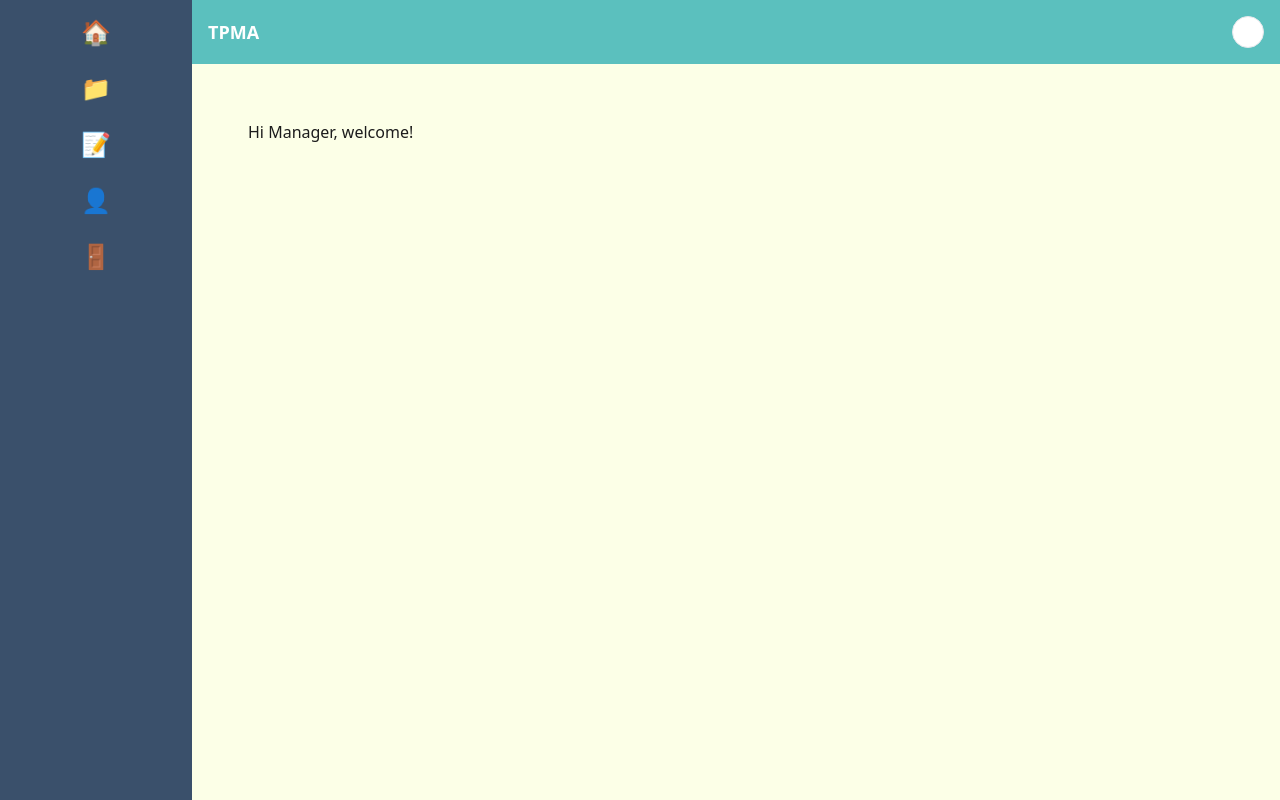
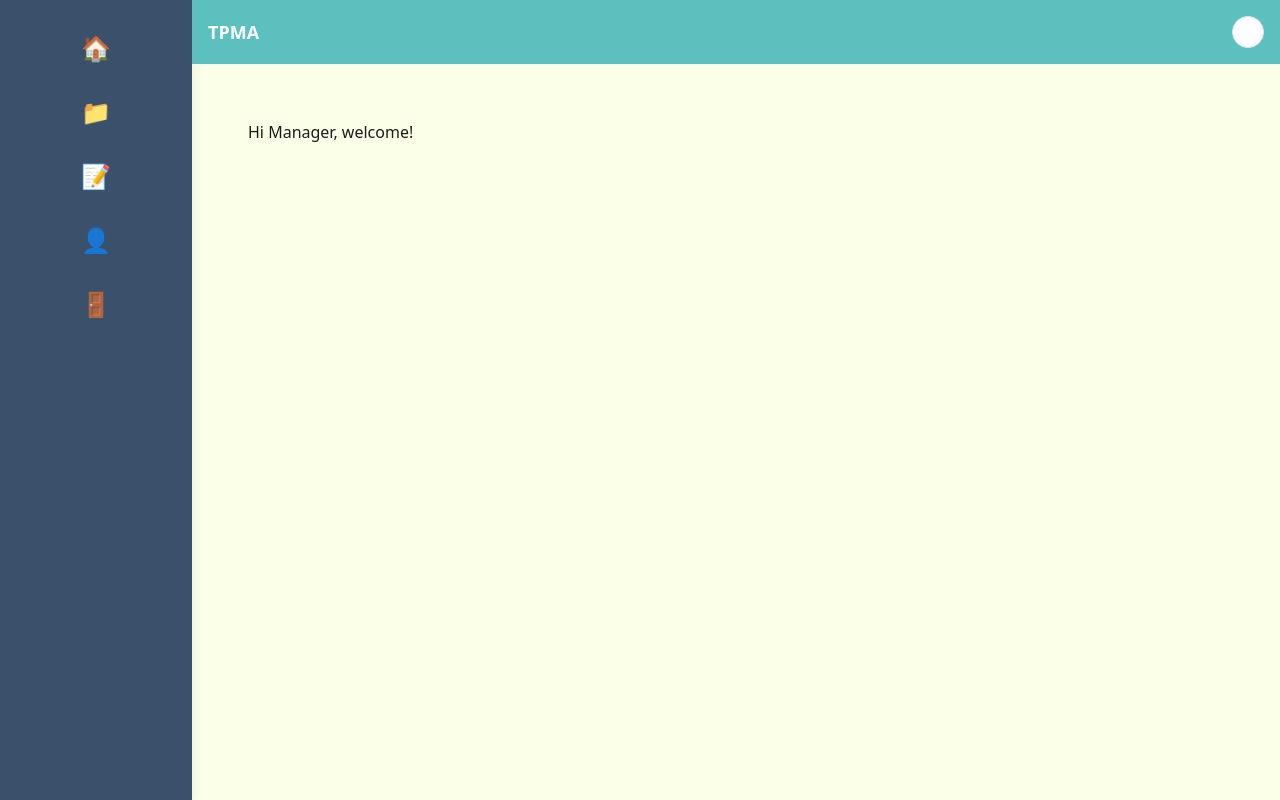
Before and after one commit to Muaz2004/tpma, a React (Create React App) app in the folder frontend/: page /manager-dashboard in a window 1280 px wide. Built offline with nearby package versions, Linux system fonts and the light colour scheme; no server answers.

Commit message:
sidebar styled

```diff
--- a/frontend/src/components/Sidebar.js
+++ b/frontend/src/components/Sidebar.js
@@ -3,22 +3,24 @@ import { Link } from "react-router-dom";
 import { AuthContext } from "../context/AuthContext";
 import { useContext } from "react";
 
+const Sidebar = () => {
+  const { user } = useContext(AuthContext);
+  const dashboard =
+    user?.role.toLowerCase() === "manager"
+      ? "/manager-dashboard"
+      : "/user-dashboard";
 
-const  Sidebar= ()=>{
- const {  user } = useContext(AuthContext);
- const dashboard=user?.role.toLowerCase() === "manager" ? "/manager-dashboard" : "/user-dashboard";
+  return (
+    <div className="w-48 bg-[#3A506B] h-screen flex flex-col items-center py-8 text-white space-y-8 shadow-lg">
 
-    return (
+      <Link to={dashboard} className="text-2xl hover:opacity-75 transition">🏠</Link>
+      <Link to="/projects" className="text-2xl hover:opacity-75 transition">📁</Link>
+      <Link to="/tasks" className="text-2xl hover:opacity-75 transition">📝</Link>
+      <Link to="/profile" className="text-2xl hover:opacity-75 transition">👤</Link>
+      <Link to="/logout" className="text-2xl hover:opacity-75 transition">🚪</Link>
 
-  <div className="w-48 bg-[#3A506B] h-screen flex flex-col items-center py-4 space-y-6 text-white">
-  <Link to={dashboard}  className="text-2xl">🏠</Link>
-  <Link to="/projects" className="text-2xl">📁</Link>
-  <Link to="/tasks" className="text-2xl">📝</Link>
-  <Link to="/profile" className="text-2xl">👤</Link>
-  <Link to="/logout" className="text-2xl">🚪</Link>
-</div>
+    </div>
+  );
+};
 
-
-    );
-
-}; export default Sidebar;
+export default Sidebar;
```
